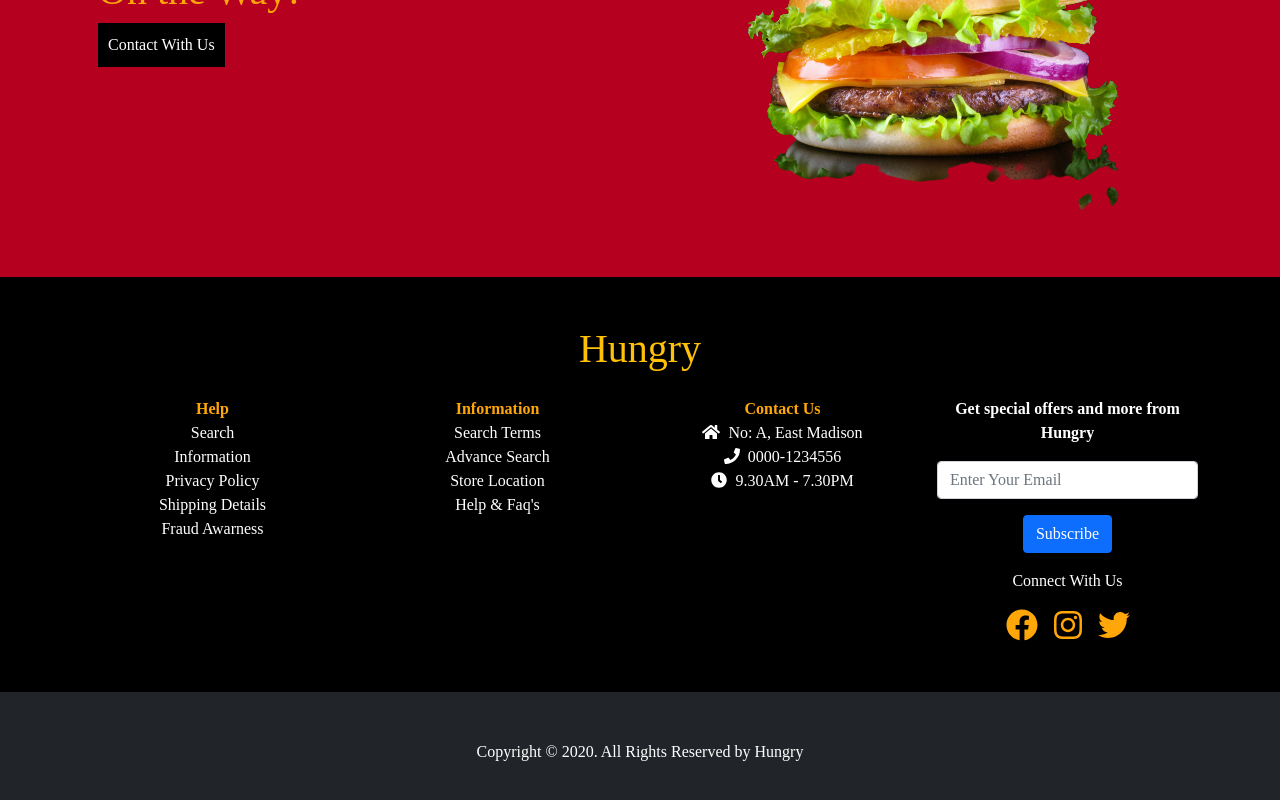
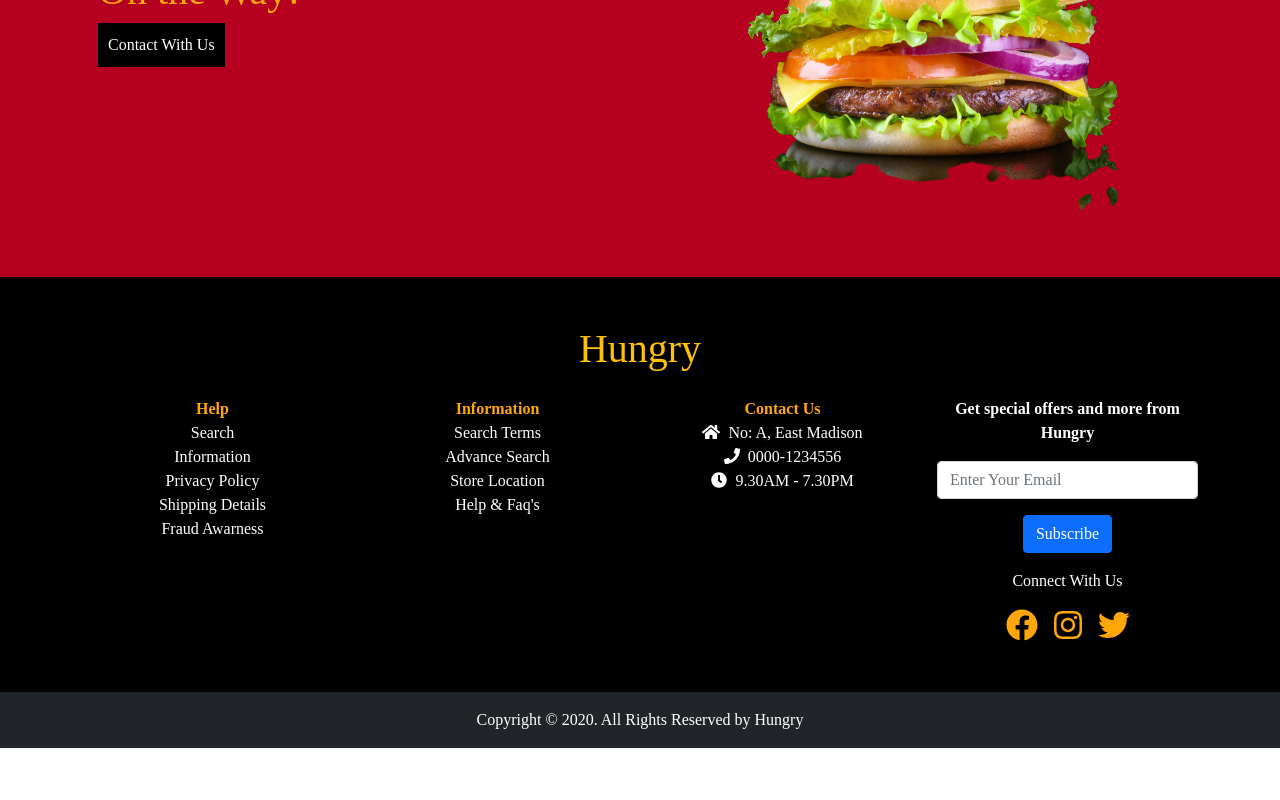
Before and after one commit to rokibulslam/online-food-delivery-frontend, a React (Create React App) app: page / in a window 1280 px wide. Shown: the part 1727-2527 px from the top of the page. After the commit the page ends 2475 px from the top, so only its background shows below. Built offline with nearby package versions, Linux system fonts and the light colour scheme; no server answers; the HTML template or start-up script is replaced by a standard one.

Commit message:
footer fixed

```diff
--- a/src/Pages/Home/Footer/Footer.js
+++ b/src/Pages/Home/Footer/Footer.js
@@ -91,7 +91,7 @@ const Footer = () => {
         </div>
         <div>
           <p
-            className="text-white bg-dark p-5 mb-0
+            className="text-white bg-dark py-3 px-5 mb-0
                 text-center"
           >
             Copyright © 2020. All Rights Reserved by Hungry
```
